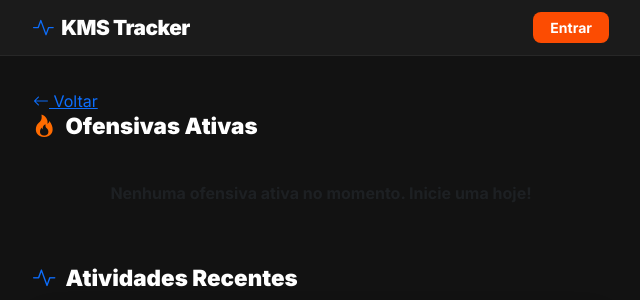
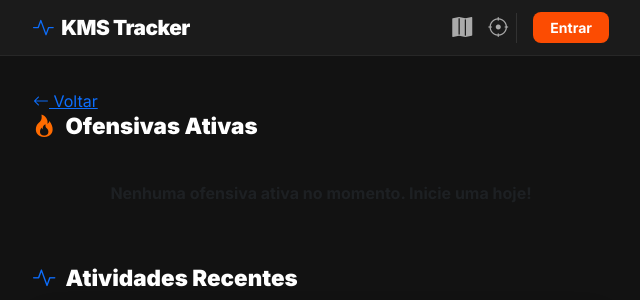
Before and after one commit to JullioDutra/projeto_kms, a Django app: page /feed/ in a window 1280 px wide. Shown: the top 300 px of the page, without its empty margins (319-959 px from the left). Run offline with Django 5.2, Linux system fonts and the light colour scheme; data that the repository does not hold is empty.

Commit message:
Update base.html

```diff
--- a/core/templates/core/base.html
+++ b/core/templates/core/base.html
@@ -35,6 +35,19 @@
         }
         .app-logo:hover { color: #00d2ff; }
 
+        /* Ícones de Navegação no Topo */
+        .nav-icon {
+            color: #aaa;
+            font-size: 1.25rem;
+            transition: all 0.2s ease;
+        }
+        .nav-icon:hover {
+            color: #fff;
+            transform: translateY(-2px);
+        }
+        .nav-icon.arena:hover { color: #ff4b2b; text-shadow: 0 0 10px rgba(255, 75, 43, 0.5); }
+        .nav-icon.rotas:hover { color: #00d2ff; text-shadow: 0 0 10px rgba(0, 210, 255, 0.5); }
+
         /* Onde os filhos injetam o CSS específico deles */
         {% block extra_css %}{% endblock %}
     </style>
@@ -48,7 +61,18 @@
                 <i class="bi bi-activity text-primary"></i> KMS Tracker
             </a>
 
-            <div class="text-muted d-flex align-items-center gap-2">
+            <div class="d-flex align-items-center gap-3">
+
+                <div class="d-flex align-items-center gap-3 pe-2" style="border-right: 1px solid rgba(255,255,255,0.1);">
+                    <a href="{% url 'listar_rotas' %}" class="nav-icon rotas text-decoration-none" title="Explorar Rotas">
+                        <i class="bi bi-map-fill"></i>
+                    </a>
+                    <a href="{% url 'arena_desafios' %}" class="nav-icon arena text-decoration-none" title="Arena de Desafios">
+                        <i class="bi bi-crosshair"></i>
+                    </a>
+                </div>
+
+                <div class="text-muted d-flex align-items-center">
                     {% if request.user.is_authenticated %}
                         {% if request.session.foto_strava %}
                             <img src="{{ request.session.foto_strava }}" alt="Perfil" class="rounded-circle" style="width: 35px; height: 35px; border: 2px solid #fc4c02; object-fit: cover;">
@@ -63,6 +87,7 @@
                 </div>
 
             </div>
+        </div>
     </header>
 
     {% block content %}
```
Lines whose indentation alone changed are shown as unchanged.
